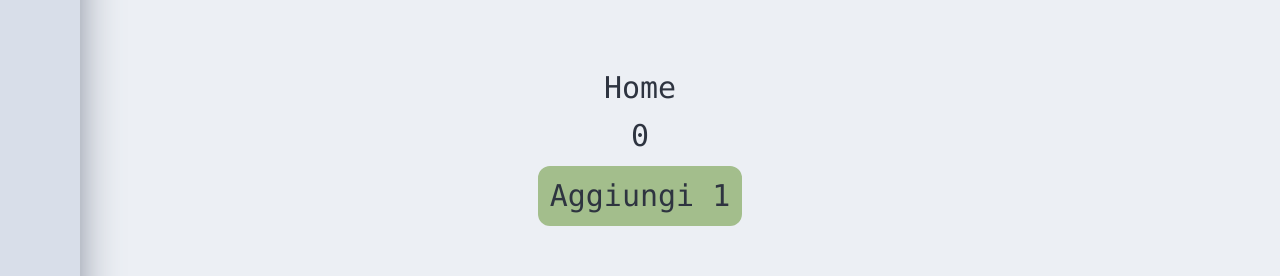
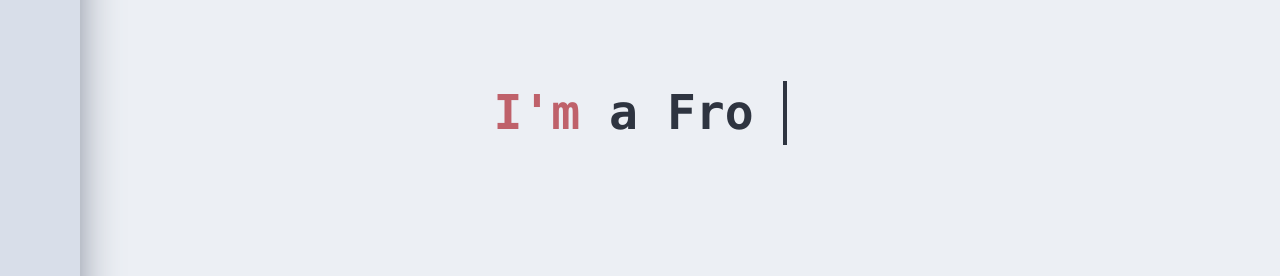
Before and after one commit to MirkoR89/vite-sveltekit-tailwind-portfolio, a SvelteKit app: page / in a window 1280 px wide. Shown: the part 332-608 px from the top of the page. Built offline with nearby package versions, Linux system fonts and the light colour scheme; some icons are missing.

Commit message:
chore: type writer animation

```diff
--- a/src/app.css
+++ b/src/app.css
@@ -10,3 +10,30 @@
 body {
     @apply font-Victor;
 }
+
+.will-change-transform {
+    will-change: transform;
+}
+
+.cursor::after {
+    display: block;
+    content: '';
+    position: absolute;
+    width: 4px;
+    height: 100%;
+    background-color: #fff;
+    animation: cursor 0.6s linear infinite alternate;
+    will-change: opacity;
+}
+
+@keyframes cursor {
+    0%,
+    40% {
+        opacity: 1;
+    }
+
+    60%,
+    100% {
+        opacity: 0;
+    }
+}
--- a/src/coponents/HamburgerMenu.svelte
+++ b/src/coponents/HamburgerMenu.svelte
@@ -1,6 +1,5 @@
 <script>
     export let isOpen;
-    console.log(isOpen);
 </script>
 
 <div>
--- /dev/null
+++ b/src/coponents/TypeWriter.svelte
@@ -0,0 +1,55 @@
+<script>
+    let textDisplay = null;
+    const phrases = ["Mirko.", "a Front End Developer.", "a traveler."];
+
+    let i = 0;
+    let j = 0;
+    let currentPhase = [];
+    let isDeleting = false;
+    let isEnd = false;
+
+    const loop = () => {
+        isEnd = false;
+        textDisplay = currentPhase.join("");
+        if (i < phrases.length) {
+            if (!isDeleting && j <= phrases[i].length) {
+                currentPhase.push(phrases[i][j]);
+                j++;
+                textDisplay = currentPhase.join("");
+            }
+
+            if (isDeleting && j <= phrases[i].length) {
+                currentPhase.pop(phrases[i][j]);
+                j--;
+                textDisplay = currentPhase.join("");
+            }
+
+            if (j === phrases[i].length) {
+                isEnd = true;
+                isDeleting = true;
+            }
+
+            if (isDeleting && j === 0) {
+                currentPhase = [];
+                isDeleting = false;
+                i++;
+                if (i === phrases.length) i = 0;
+            }
+        }
+        const speedUp = Math.random() * (80 - 50) + 50;
+        const normalSpeed = Math.random() * (300 - 200) + 200;
+        const time = isEnd ? 2000 : isDeleting ? speedUp : normalSpeed;
+        setTimeout(loop, time);
+    };
+
+    loop();
+</script>
+
+<div class="text-5xl font-bold">
+    <h1>
+        <span class="text-auroraRed">I'm </span>{textDisplay}
+        <span
+            class="box-border inline-block w-1 h-16 -mb-4 bg-polarNight0 dark:bg-snowStorm0 animate-cursor will-change-transform"
+        />
+    </h1>
+</div>
--- a/src/routes/+layout.svelte
+++ b/src/routes/+layout.svelte
@@ -35,17 +35,17 @@
             <Icon width="25" height="25" icon="line-md:github-twotone" />
             <a href="/projects">Projects</a>
         </button>
-        <button on:click={handleSwitchDarkMode}>
+        <button class="mr-4" on:click={handleSwitchDarkMode}>
             {#if !darkMode}
                 <Icon
-                    width="25"
-                    height="25"
+                    width="32"
+                    height="32"
                     icon="line-md:sun-rising-twotone-loop"
                 />
             {:else}
                 <Icon
-                    width="25"
-                    height="25"
+                    width="32"
+                    height="32"
                     icon="line-md:sunny-outline-to-moon-alt-loop-transition"
                 />
             {/if}
--- a/src/routes/+page.svelte
+++ b/src/routes/+page.svelte
@@ -1,20 +1,9 @@
 <script>
-    let test = 0;
-
-    const plusOne = () => {
-        test += 1;
-    };
+    import TypeWriter from "../coponents/TypeWriter.svelte";
 </script>
 
 <div
-    class="h-screen flex flex-col justify-center items-center gap-y-3 text-3xl font-mono dark:bg-polarNight0 dark:text-snowStorm0 bg-snowStorm2 text-polarNight0"
+    class="h-[calc(100vh-80px)] flex flex-col justify-center items-center gap-y-3 text-3xl font-mono dark:bg-polarNight0 dark:text-snowStorm0 bg-snowStorm2 text-polarNight0"
 >
-    <h1>Home</h1>
-    <span>{test}</span>
-    <button
-        class="bg-auroraGreen px-3 py-3 w-fit rounded-xl"
-        on:click={plusOne}
-    >
-        Aggiungi 1
-    </button>
+    <TypeWriter />
 </div>
--- a/src/routes/about/+page.svelte
+++ b/src/routes/about/+page.svelte
@@ -1,5 +1,5 @@
 <div
-    class="h-screen flex flex-col justify-center items-center gap-y-3 text-3xl font-mono dark:bg-polarNight0 dark:text-snowStorm0 bg-snowStorm2 text-polarNight0"
+    class="h-[calc(100vh-80px)] flex flex-col justify-center items-center gap-y-3 text-3xl font-mono dark:bg-polarNight0 dark:text-snowStorm0 bg-snowStorm2 text-polarNight0"
 >
     <h1>About</h1>
 </div>
--- a/src/routes/contacts/+page.svelte
+++ b/src/routes/contacts/+page.svelte
@@ -1,5 +1,5 @@
 <div
-    class="h-screen flex flex-col justify-center items-center gap-y-3 text-3xl font-mono dark:bg-polarNight0 dark:text-snowStorm0 bg-snowStorm2 text-polarNight0"
+    class="h-[calc(100vh-80px)] flex flex-col justify-center items-center gap-y-3 text-3xl font-mono dark:bg-polarNight0 dark:text-snowStorm0 bg-snowStorm2 text-polarNight0"
 >
     <h1>Contacts</h1>
 </div>
--- a/src/routes/projects/+page.svelte
+++ b/src/routes/projects/+page.svelte
@@ -1,5 +1,5 @@
 <div
-    class="h-screen flex flex-col justify-center items-center gap-y-3 text-3xl font-mono dark:bg-polarNight0 dark:text-snowStorm0 bg-snowStorm2 text-polarNight0"
+    class="h-[calc(100vh-80px)]  flex flex-col justify-center items-center gap-y-3 text-3xl font-mono dark:bg-polarNight0 dark:text-snowStorm0 bg-snowStorm2 text-polarNight0"
 >
     <h1>Projects</h1>
 </div>
--- a/tailwind.config.cjs
+++ b/tailwind.config.cjs
@@ -25,6 +25,9 @@ module.exports = {
       fontFamily: {
         'Victor': ['Victor Mono'],
       },
+      animation: {
+        cursor: 'cursor .6s linear infinite alternate',
+      },
     },
   },
   plugins: [],
```
